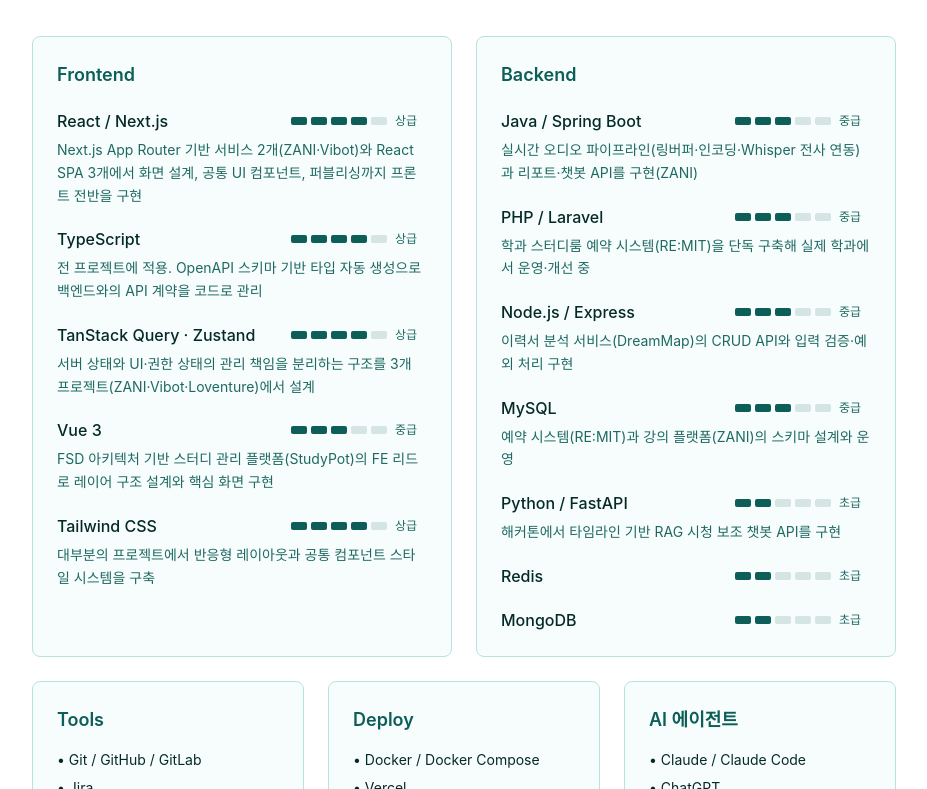
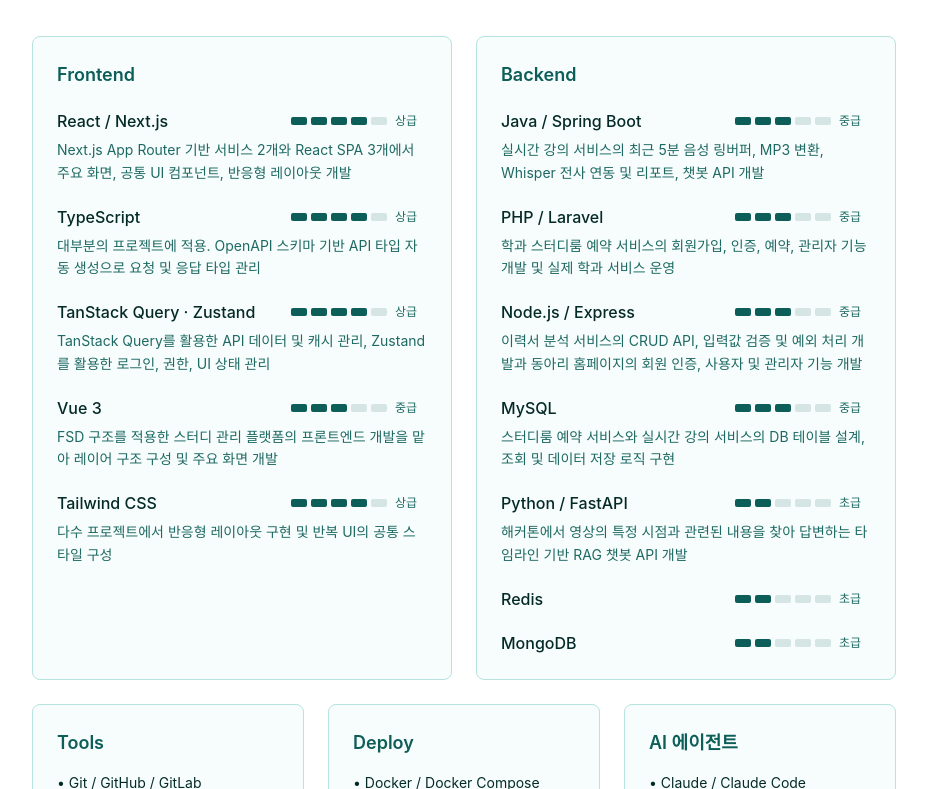
Before and after one commit to yangjihun/portfolio, a Next.js app: page /about in a window 1280 px wide. Shown: the part 617-1406 px from the top of the page, without its empty margins (176-1103 px from the left). Built offline with nearby package versions, Linux system fonts and the light colour scheme; no server answers.

Commit message:
feat: zani 트러블슈팅 추가

```diff
--- a/src/data/skills.ts
+++ b/src/data/skills.ts
@@ -33,30 +33,30 @@
         name: 'React / Next.js',
         level: 4,
         usage:
-          'Next.js App Router 기반 서비스 2개(ZANI·Vibot)와 React SPA 3개에서 화면 설계, 공통 UI 컴포넌트, 퍼블리싱까지 프론트 전반을 구현',
+          'Next.js App Router 기반 서비스 2개와 React SPA 3개에서 주요 화면, 공통 UI 컴포넌트, 반응형 레이아웃 개발',
       },
       {
         name: 'TypeScript',
         level: 4,
         usage:
-          '전 프로젝트에 적용. OpenAPI 스키마 기반 타입 자동 생성으로 백엔드와의 API 계약을 코드로 관리',
+          '대부분의 프로젝트에 적용. OpenAPI 스키마 기반 API 타입 자동 생성으로 요청 및 응답 타입 관리',
       },
       {
         name: 'TanStack Query · Zustand',
         level: 4,
         usage:
-          '서버 상태와 UI·권한 상태의 관리 책임을 분리하는 구조를 3개 프로젝트(ZANI·Vibot·Loventure)에서 설계',
+          'TanStack Query를 활용한 API 데이터 및 캐시 관리, Zustand를 활용한 로그인, 권한, UI 상태 관리',
       },
       {
         name: 'Vue 3',
         level: 3,
         usage:
-          'FSD 아키텍처 기반 스터디 관리 플랫폼(StudyPot)의 FE 리드로 레이어 구조 설계와 핵심 화면 구현',
+          'FSD 구조를 적용한 스터디 관리 플랫폼의 프론트엔드 개발을 맡아 레이어 구조 구성 및 주요 화면 개발',
       },
       {
         name: 'Tailwind CSS',
         level: 4,
-        usage: '대부분의 프로젝트에서 반응형 레이아웃과 공통 컴포넌트 스타일 시스템을 구축',
+        usage: '다수 프로젝트에서 반응형 레이아웃 구현 및 반복 UI의 공통 스타일 구성',
       },
     ],
   },
@@ -67,27 +67,27 @@
         name: 'Java / Spring Boot',
         level: 3,
         usage:
-          '실시간 오디오 파이프라인(링버퍼·인코딩·Whisper 전사 연동)과 리포트·챗봇 API를 구현(ZANI)',
+          '실시간 강의 서비스의 최근 5분 음성 링버퍼, MP3 변환, Whisper 전사 연동 및 리포트, 챗봇 API 개발',
       },
       {
         name: 'PHP / Laravel',
         level: 3,
-        usage: '학과 스터디룸 예약 시스템(RE:MIT)을 단독 구축해 실제 학과에서 운영·개선 중',
+        usage: '학과 스터디룸 예약 서비스의 회원가입, 인증, 예약, 관리자 기능 개발 및 실제 학과 서비스 운영',
       },
       {
         name: 'Node.js / Express',
         level: 3,
-        usage: '이력서 분석 서비스(DreamMap)의 CRUD API와 입력 검증·예외 처리 구현',
+        usage: '이력서 분석 서비스의 CRUD API, 입력값 검증 및 예외 처리 개발과 동아리 홈페이지의 회원 인증, 사용자 및 관리자 기능 개발',
       },
       {
         name: 'MySQL',
         level: 3,
-        usage: '예약 시스템(RE:MIT)과 강의 플랫폼(ZANI)의 스키마 설계와 운영',
+        usage: '스터디룸 예약 서비스와 실시간 강의 서비스의 DB 테이블 설계, 조회 및 데이터 저장 로직 구현',
       },
       {
         name: 'Python / FastAPI',
         level: 2,
-        usage: '해커톤에서 타임라인 기반 RAG 시청 보조 챗봇 API를 구현',
+        usage: '해커톤에서 영상의 특정 시점과 관련된 내용을 찾아 답변하는 타임라인 기반 RAG 챗봇 API 개발',
       },
       { name: 'Redis', level: 2 },
       { name: 'MongoDB', level: 2 },
```
Also changed, not shown: src/data/projects.ts (+9 -140 lines).
